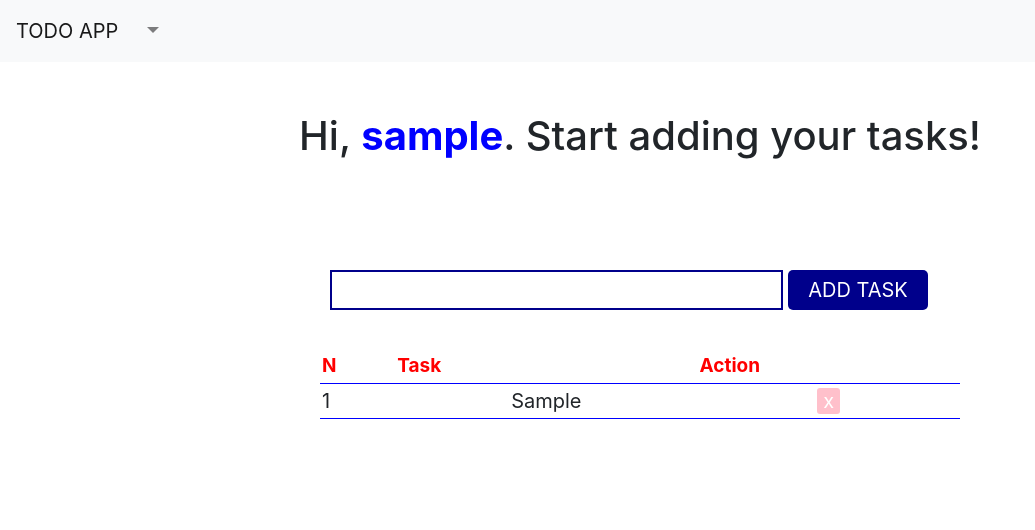
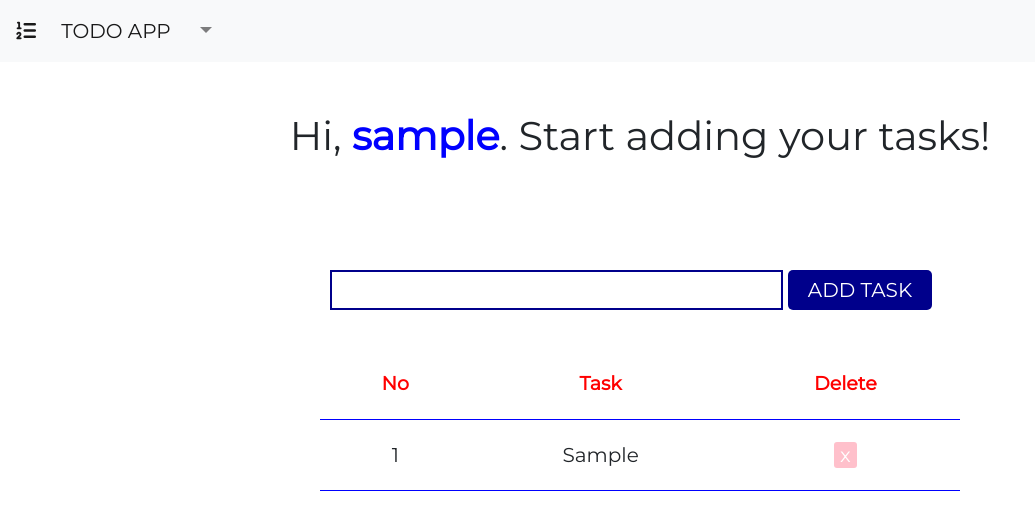
Before and after one commit to Yusuf619/todo-app, a PHP site: page /welcome.php in a window 1280 px wide. Shown: the top 530 px of the page, without its empty margins (0-1035 px from the left). Run offline with PHP 8.4, Linux system fonts and the light colour scheme; the visitor is signed in with stand-in values (Sample User, id 1); tables that the repository leaves empty or names only in its code hold one stand-in row (values such as "Sample post"); some libraries are stand-ins or nearby versions.

Commit message:
added padding to icon as weel as font

```diff
--- a/login.php
+++ b/login.php
@@ -94,6 +94,7 @@ if($_SERVER["REQUEST_METHOD"] == "POST"){
     <meta charset="UTF-8">
     <title>Login</title>
     <link rel="stylesheet" href="https://maxcdn.bootstrapcdn.com/bootstrap/3.3.7/css/bootstrap.css">
+    <link href="https://fonts.googleapis.com/css?family=Montserrat&display=swap" rel="stylesheet">
     <link rel="stylesheet" href="style2.css">
     <style type="text/css">
         /* body{ font: 14px sans-serif; }
--- a/register.php
+++ b/register.php
@@ -99,6 +99,7 @@ if($_SERVER["REQUEST_METHOD"] == "POST"){
     <meta charset="UTF-8">
     <title>Sign Up</title>
     <link rel="stylesheet" href="https://maxcdn.bootstrapcdn.com/bootstrap/3.3.7/css/bootstrap.css">
+    <link href="https://fonts.googleapis.com/css?family=Montserrat&display=swap" rel="stylesheet">
     <link rel="stylesheet" href="style2.css">
     <!-- <style type="text/css">
         body{ font: 14px sans-serif; }
--- a/reset-password.php
+++ b/reset-password.php
@@ -76,6 +76,7 @@ if($_SERVER["REQUEST_METHOD"] == "POST"){
     <meta charset="UTF-8">
     <title>Reset Password</title>
     <link rel="stylesheet" href="https://maxcdn.bootstrapcdn.com/bootstrap/3.3.7/css/bootstrap.css">
+    <link href="https://fonts.googleapis.com/css?family=Montserrat&display=swap" rel="stylesheet">
     <link rel="stylesheet" href="style2.css">
 </head>
 <body>
--- a/style.css
+++ b/style.css
@@ -1,5 +1,6 @@
 body{
     font-size: 20px;
+    font-family: 'Montserrat', sans-serif !important;
 }
 
 .heading{
@@ -14,6 +15,9 @@ body{
     text-align: center;
     margin-bottom: 100px;
     margin-top: 50px;
+}
+i{
+    padding-right: 20px;
 }
 
 form{
@@ -71,7 +75,8 @@ th{
 th, td{
     border: none;
     height: 30px;
-    padding: 2px;
+    padding: 20px;
+    text-align: center;
 }
 
 tr:hover{
--- a/style2.css
+++ b/style2.css
@@ -1,4 +1,7 @@
-
+body{
+    background-color: lightblue;
+    font-family: 'Montserrat', sans-serif !important;
+}
 
 
 .wrapper{
@@ -6,6 +9,7 @@
     width: 350px;
     text-align: center;
     margin: 0 auto;
+
 
 }
 
--- a/welcome.php
+++ b/welcome.php
@@ -45,6 +45,8 @@ if(!isset($_SESSION["loggedin"]) || $_SESSION["loggedin"] !== true){
     <meta name="viewport" content="width=device-width, initial-scale=1.0">
     <meta http-equiv="X-UA-Compatible" content="ie=edge">
     <link rel="stylesheet" href="https://stackpath.bootstrapcdn.com/bootstrap/4.3.1/css/bootstrap.min.css" integrity="sha384-ggOyR0iXCbMQv3Xipma34MD+dH/1fQ784/j6cY/iJTQUOhcWr7x9JvoRxT2MZw1T" crossorigin="anonymous">
+    <link href="https://fonts.googleapis.com/css?family=Montserrat&display=swap" rel="stylesheet">
+    <script src="https://kit.fontawesome.com/ac87d8aca0.js" crossorigin="anonymous"></script>
     <link rel="stylesheet" href="style.css">
 
     <script src="main.js"></script>
@@ -54,21 +56,13 @@ if(!isset($_SESSION["loggedin"]) || $_SESSION["loggedin"] !== true){
     <div class="heading">
         <!-- <h2>TODO LIST</h2> -->
         <nav class="navbar navbar-expand-lg navbar-light bg-light">
-  <a class="navbar-brand" href="#">TODO APP</a>
+  <a class="navbar-brand" href="#"> <i class="fas fa-list-ol"></i> TODO APP</a>
   <button class="navbar-toggler" type="button" data-toggle="collapse" data-target="#navbarNavDropdown" aria-controls="navbarNavDropdown" aria-expanded="false" aria-label="Toggle navigation">
     <span class="navbar-toggler-icon"></span>
   </button>
   <div class="collapse navbar-collapse" id="navbarNavDropdown">
     <ul class="navbar-nav">
-      <!-- <li class="nav-item active">
-        <a class="nav-link" href="#">Home <span class="sr-only">(current)</span></a>
-      </li>
-      <li class="nav-item">
-        <a class="nav-link" href="#">Features</a>
-      </li>
-      <li class="nav-item">
-        <a class="nav-link" href="#">Pricing</a>
-      </li> -->
+
       <li class="nav-item dropdown">
         <a class="nav-link dropdown-toggle" href="#" id="navbarDropdownMenuLink" role="button" data-toggle="dropdown" aria-haspopup="true" aria-expanded="false">
 
@@ -109,9 +103,9 @@ if(!isset($_SESSION["loggedin"]) || $_SESSION["loggedin"] !== true){
 
     <table>
         <thead>
-            <th>N</th>
+            <th>No</th>
             <th>Task</th>
-            <th>Action</th>
+            <th>Delete</th>
         </thead>
 
         <tbody>
```
